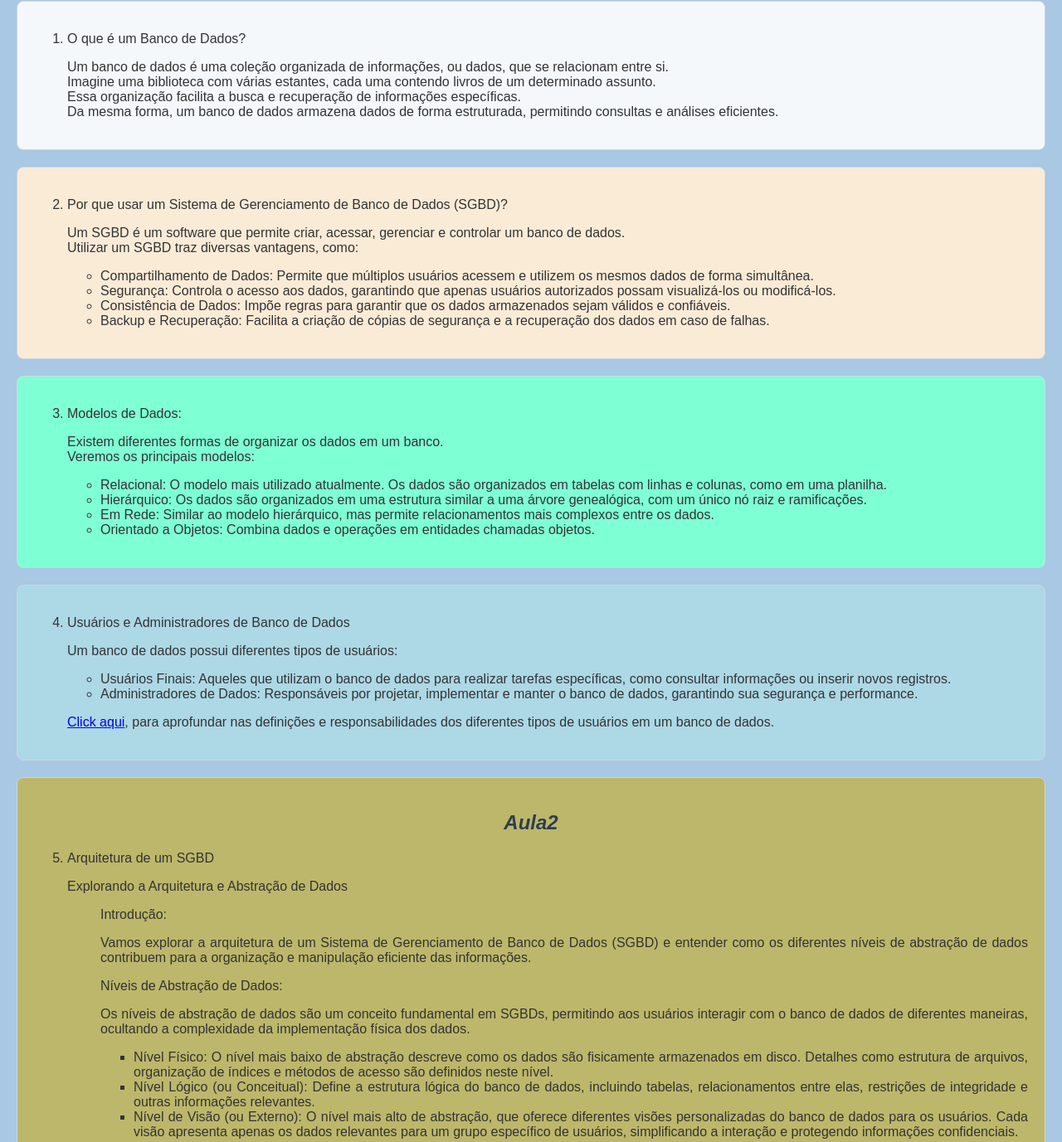
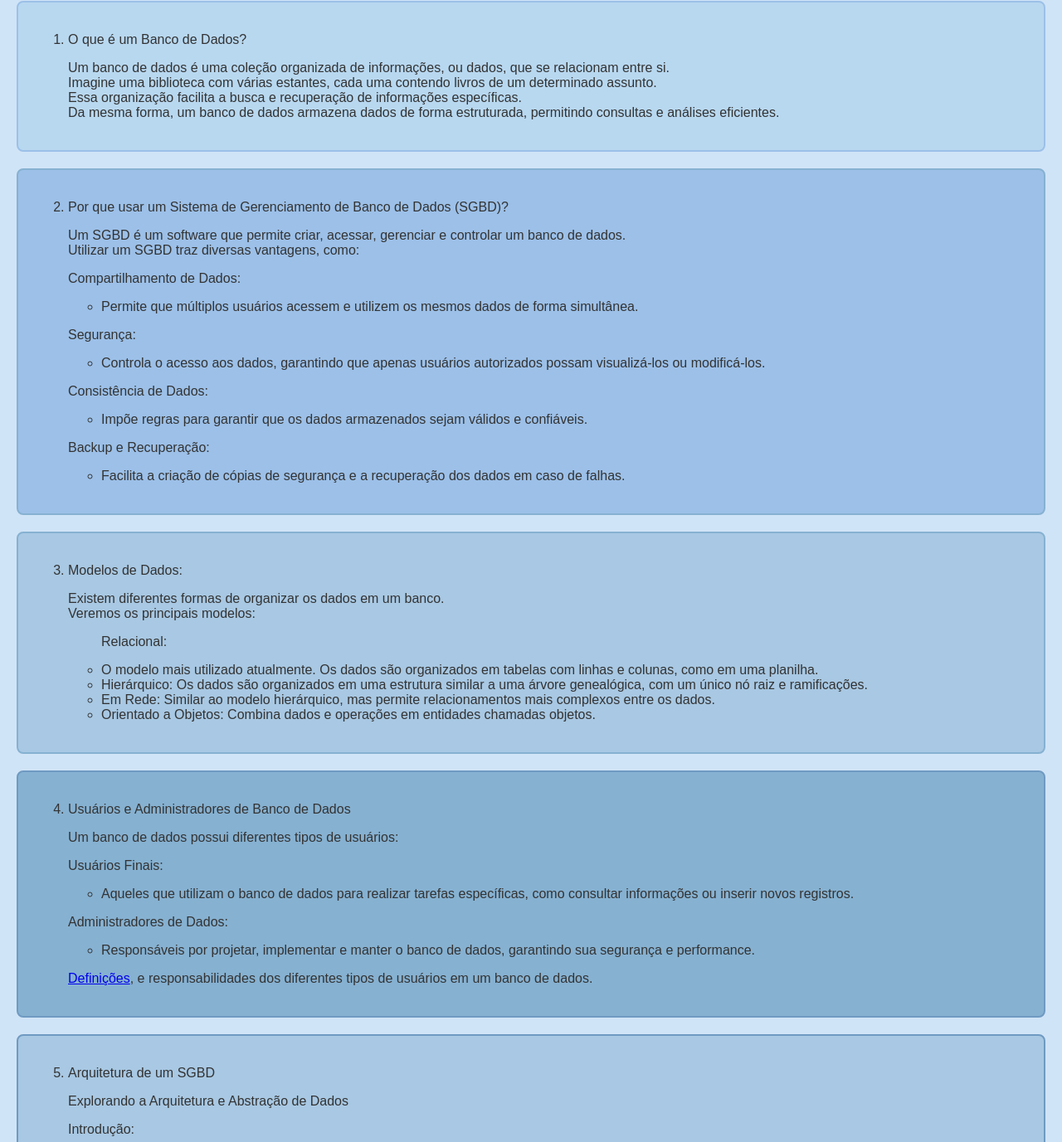
Before and after one commit to arleypedro/projeto_banco_de_dados, a plain HTML site: page html/modulo1.html in a window 1280 px wide. Shown: the part 63-1440 px from the top of the page at 83% size. Drawn offline with Linux system fonts and the light colour scheme.

Commit message:
atualização de textos

```diff
--- a/html/modulo1.html
+++ b/html/modulo1.html
@@ -15,35 +15,78 @@
     <section id="introducao">
         <ol>
             <li>
+                <p>
                     O que é um Banco de Dados?
+                </p>
             </li>
-                    <p>Um banco de dados é uma coleção organizada de informações, ou dados, que se relacionam entre si.<br> Imagine uma biblioteca com várias estantes, cada uma contendo livros de um determinado assunto.<br>Essa organização facilita a busca e recuperação de informações específicas.<br>Da mesma forma, um banco de dados armazena dados de forma estruturada, permitindo consultas e análises eficientes.
+                <p>
+                    Um banco de dados é uma coleção organizada de informações, ou dados, que se relacionam entre si.<br> Imagine uma biblioteca com várias estantes, cada uma contendo livros de um determinado assunto.<br>Essa organização facilita a busca e recuperação de informações específicas.<br>Da mesma forma, um banco de dados armazena dados de forma estruturada, permitindo consultas e análises eficientes.
                 </p>
             </ol>
     </section>
     <section id="sgbd">
             <ol start="2">
-                    <li>Por que usar um Sistema de Gerenciamento de Banco de Dados (SGBD)?
-                        <p>Um SGBD é um software que permite criar, acessar, gerenciar e controlar um banco de dados.<br>Utilizar um SGBD traz diversas vantagens, como:
+                    <li>
+                        <p>
+                            Por que usar um Sistema de Gerenciamento de Banco de Dados (SGBD)?
+                        </p>
+                    </li>
+                        <p>
+                            Um SGBD é um software que permite criar, acessar, gerenciar e controlar um banco de dados.
+                            <br>Utilizar um SGBD traz diversas vantagens, como:
+                        </p>
+                        <p>
+                            Compartilhamento de Dados:
                         </p>
                         <ul>
-                        <li>Compartilhamento de Dados: Permite que múltiplos usuários acessem  e utilizem os mesmos dados de forma simultânea.
-                        <li>Segurança: Controla o acesso aos dados, garantindo que apenas usuários autorizados possam visualizá-los ou modificá-los.
-                        <li>Consistência de Dados: Impõe regras para garantir que os dados armazenados sejam válidos e confiáveis.
-                        <li>Backup e Recuperação: Facilita a criação de cópias de segurança e a recuperação dos dados em caso de falhas.
+                            <li>
+                                Permite que múltiplos usuários acessem  e utilizem os mesmos dados de forma simultânea.
+                            </li>
+                        </ul>
+                        <p>
+                            Segurança:
+                        </p>
+                        <ul>
+                            <li>
+                                Controla o acesso aos dados, garantindo que apenas usuários autorizados possam visualizá-los ou modificá-los.
+                            </li>
+                        </ul>
+                        <p>
+                            Consistência de Dados:
+                        </p>
+                        <ul>
+                            <li>
+                                Impõe regras para garantir que os dados armazenados sejam válidos e confiáveis.
+                            </li>
+                        </ul>
+                        <p>
+                            Backup e Recuperação:
+                        </p>
+                        <ul>
+                            <li>
+                                Facilita a criação de cópias de segurança e a recuperação dos dados em caso de falhas.
+                            </li>
                         </ul>
             </ol>
     </section>
     <section id="modelo_de_dados">
             <ol start="3">
-
                 <li>
-                        <p>Modelos de Dados:</p> Existem diferentes formas de organizar os dados em um banco.<br>
+                    <p>
+                       Modelos de Dados:
+                    </p>
+                    <p>
+                           Existem diferentes formas de organizar os dados em um banco.<br>
                            Veremos os principais modelos:
                     </p>
                 </li>
                     <ul>
-                        <li>Relacional: O modelo mais utilizado atualmente. Os dados são organizados em tabelas com linhas e colunas, como em uma planilha.
+                        <p>
+                                Relacional:
+
+                        </p>
+
+                    <li> O modelo mais utilizado atualmente. Os dados são organizados em tabelas com linhas e colunas, como em uma planilha.
                         <li>Hierárquico: Os dados são organizados em uma estrutura similar a uma árvore genealógica, com um único nó raiz e ramificações.
                         <li>Em Rede: Similar ao modelo hierárquico, mas permite relacionamentos mais complexos entre os dados.
                         <li>Orientado a Objetos: Combina dados e operações em entidades chamadas objetos.
@@ -52,29 +95,47 @@
     </section>
     <section id="usuarios_administradores">
             <ol start="4">
-                <li>Usuários e Administradores de Banco de Dados
+                <li>
+                    <p>
+                        Usuários e Administradores de Banco de Dados
+                    </p>
                 </li>
                     <p>
                         Um banco de dados possui diferentes tipos de usuários:
                     </p>
+                    <p>
+                        Usuários Finais:
+                    </p>
                 <ul>
-                    <li>Usuários Finais: Aqueles que utilizam o banco de dados para realizar tarefas específicas, como consultar informações ou inserir novos registros.
-                    <li>Administradores de Dados: Responsáveis por projetar, implementar e manter o banco de dados, garantindo sua segurança e performance.
+                    <li>
+                       <p>
+                        Aqueles que utilizam o banco de dados para realizar tarefas específicas, como consultar informações ou inserir novos registros.
+                       </p>
+                    </li>
                 </ul>
                     <p>
-                    <a href="aprofundar1.html">Click aqui</a>, para aprofundar nas definições e responsabilidades dos diferentes tipos de usuários em um banco de dados.<br>
+                        Administradores de Dados:
+                    </p>
+                <ul>
+                    <li>
+                        Responsáveis por projetar, implementar e manter o banco de dados, garantindo sua segurança e performance.
+                    </li>
+                </ul>
+                <p>
+                    <a href="aprofundar1.html">Definições</a>, e responsabilidades dos diferentes tipos de usuários em um banco de dados.
+                </p>
              </ol>
     </section>
     <section id="arquitetura_sgbd">
-        <h1>Aula2</h1>
             <ol start="5">
                     <li>
+                        <p>
                             Arquitetura de um SGBD
+                        </p>
                     </li>
                     <p>
                         Explorando a Arquitetura e Abstração de Dados
                     </p>
-                <ul>
                     <p>
                         Introdução:
                     </p>
@@ -135,19 +196,20 @@
                     <p>
                         Compreender a arquitetura de um SGBD e os diferentes níveis de abstração de dados é essencial para o desenvolvimento e gerenciamento eficiente de banco de dados. A independência de dados e as linguagens de banco de dados são ferramentas que facilitam a administração, a segurança e a flexibilidade do sistema.
                     </p>
-                    <hr>
-                    <p>
-                        Observação: As informações acima são de caráter geral sobre a arquitetura de um SGBD. Para um aprofundamento no tema, consulte o material indicado na referência.
-                    </p>
-
                 </ul>
             </ol>
     </section>
     <section id="identidade_relacionamento">
+            <ol start="6">
+                <li>
                     <p>
-            Aula 3: Modelagem de Dados Entidade-Relacionamento (ER)
-Introdução
-Nesta aula, exploraremos a Modelagem de Dados Entidade-Relacionamento (ER), uma ferramenta essencial para o projeto de bancos de dados. Aprenderemos os conceitos básicos, a construção de diagramas ER e como mapear esse modelo para o modelo relacional.
+                        Modelagem de Dados Entidade-Relacionamento (ER)
+                    </p>
+                </li>
+
+
+                <p>Introdução</p>
+                A Modelagem de Dados Entidade-Relacionamento (ER), uma ferramenta essencial para o projeto de bancos de dados. Aprenderemos os conceitos básicos, a construção de diagramas ER e como mapear esse modelo para o modelo relacional.
                         Conceitos Básicos
                         • Entidades: Uma entidade representa um objeto do mundo real com características em comum. Por exemplo, em um sistema de biblioteca, "Livro" e "Usuário" seriam entidades.
                         • Atributos: Características que descrevem uma entidade. "Título", "Autor" e "ISBN" seriam atributos da entidade "Livro".
@@ -174,6 +236,7 @@ Conclusão
                         A Modelagem de Dados ER é fundamental para o projeto de bancos de dados eficientes e bem estruturados. Compreender seus conceitos e o processo de mapeamento para o modelo relacional é crucial para a criação de sistemas de informação robustos. A referência pode conter informações adicionais sobre a modelagem ER e sua aplicação.
 
                         </p>
+            </ol>
     </section>
 </body>
 </html>
--- a/style/style.css
+++ b/style/style.css
@@ -2,7 +2,20 @@
 
 /* Paleta de Cores */
 :root {
-    --fundo-secao: #f4f8fb;  /* Cor de fundo suave */
+    --mais-claro1: #d0e4f7; /*Um azul bem suave, quase como um azul céu muito pálido.*/
+    --mais-claro2: #b8d8f0; /*Um tom suave, ainda claro, mas um pouco mais saturado do que o anterior.*/
+    --mais-claro3: #9cc0e8; /*Um azul claro com um toque de lavanda, mantendo a suavidade.*/
+    --mais-claro4: #a8c8e3; /*O tom central um azul suave e fresco.*/
+    --mais-escuro1: #86b1d1; /* tom um pouco mais forte e levemente mais saturado, sem perder a suavidade.*/
+    --mais-escuro2: #6f9ac2; /*Azul mais profundo e sofisticado, ainda suave, mas mais intenso.*/
+    --mais-escuro3: #5784b3; /*Um tom de azul mais escuro e elegante, mais próximo do azul royal.*/
+    --mais-escuro4: #406c9c; /*Azul médio-escuro, com um toque clássico e bem equilibrado.*/
+
+    --fundo-secao: #f4f8fb;         /* Cor de fundo suave */
+    --cor-fundo-secao1:#f9f9f9;     /* Cor de fundo suave */
+    --cor-fundo-secao2:lightyellow; /* Cor de fundo suave */
+    --cor-fundo-secao3:#7fb5d6;  /* Cor de fundo suave */
+
     --cor-destaque: #7fb5d6; /* Cor de destaque para links ou botões */
     --texto-cor: #333333;     /* Cor de texto principal */
     --titulo-cor: #2c3e50;    /* Cor para títulos (h1, h2, etc.) */
@@ -21,7 +34,7 @@
 body {
     font-family:Arial, sans-serif;
     color: var(--texto-cor);
-    background-color:var(--fundo-cor-Clara);
+    background-color:var(--mais-claro1);
 
     margin: 0;
     padding: 0;
@@ -29,20 +42,20 @@ body {
 
 /* Estilo de cabeçalho*/
 #pagina_principal {
-    background-color: var(--fundo-cor-Clara);
+    background-color: var(--mais-claro1);
     margin: 0;
     text-align: center;
 }
 
 /*Estilo do main*/
 #principal {
-    background-color:var(--fundo-cor-Clara);
+    background-color:var(--mais-claro1);
    /* padding: 20px;*/
 }
 
 /* Estilos para o nav com a tabela */
 nav {
-    background-color:var(--fundo-cor-Clara);
+    background-color:var(--mais-claro1);
     display: flex;  /* Define o layout do <nav> como flexível (flexbox), permite o controle de alinhamento e distribuição dos itens internos neste caso a tabela */
     justify-content: center; /* Centraliza a tabela dentro do <nav> */
 }
@@ -114,7 +127,6 @@ footer {
 
 /* Estilo das Seções das paginas secundárias*/
 section {
-    background-color: var(--fundo-secao);
     border: 1px solid var(--borda-cor); /*borda suave*/
     border-radius: 8px; /*bordas arredondadas*/
     text-align: justify;
@@ -122,24 +134,32 @@ section {
     margin: 20px;
 }
 #introducao {
-    background-color:var(--fundo-secao);
+    background-color:var(--mais-claro2);
+    border: 2px solid var(--mais-claro3); /*borda suave*/
 }
 #sgbd {
-    background-color: antiquewhite;}
+    background-color:var(--mais-claro3);
+    border: 2px solid var(--mais-escuro1); /*borda suave*/
+}
 #modelo_de_dados {
-    background-color: aquamarine;
+    background-color:var(--mais-claro4);
+    border: 2px solid var(--mais-escuro1); /*borda suave*/
 }
 #usuarios_administradores {
-    background-color: antiquewhite;
+    background-color:var(--mais-escuro1);
+    border: 2px solid var(--mais-escuro2); /*borda suave*/
 }
 #usuarios_finais {
-    background-color: lightyellow;
+    background-color:var(--mais-escuro2);
+    border: 2px solid var(--mais-claro3); /*borda suave*/
 }
-#usuarios_administradores {
-    background-color: lightblue;
+
+#arquitetura_sgbd {
+    background-color: var(--mais-escuro1);
+    border: 2px solid var(--mais-escuro2); /*borda suave*/
 }
 #resumo_usuarios {
-    background-color: blanchedalmond;
+    background-color: var(--mais-escuro4);
 }
 #resumo_usuarios h1 {
     color: blue;
@@ -147,10 +167,11 @@ section {
     text-indent: 40px;
 }
 #arquitetura_sgbd {
-    background-color: darkkhaki;
+    background-color: var(--mais-claro4);
 }
 #identidade_relacionamento {
-    background-color: chartreuse;
+    background-color: var(--mais-escuro2);
+    border: 2px solid var(--mais-escuro3); /*borda suave*/
 }
 
 
```
Also changed, not shown: index.html (+1 -1 lines). Lines whose indentation alone changed are shown as unchanged.
